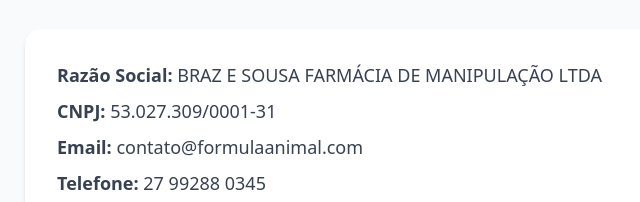
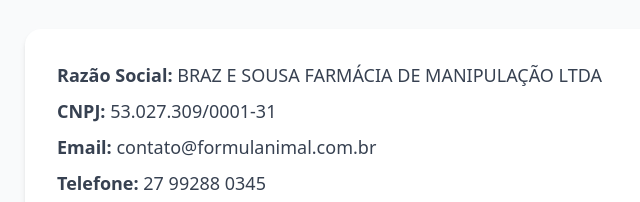
Before and after one commit to jeansalviano/formulanimal, a plain HTML site: page index.html in a window 1280 px wide. Shown: the part 1275-1477 px from the top of the page, 279-919 px from the left. Drawn offline with nearby package versions, Linux system fonts and the light colour scheme.

Commit message:
atualização de e-mail

```diff
--- a/index.html
+++ b/index.html
@@ -67,7 +67,7 @@
       <ul class="text-lg space-y-2 text-gray-700">
         <li><strong>Razão Social:</strong> BRAZ E SOUSA FARMÁCIA DE MANIPULAÇÃO LTDA</li>
         <li><strong>CNPJ:</strong> 53.027.309/0001-31</li>
-        <li><strong>Email:</strong> contato@formulaanimal.com</li>
+        <li><strong>Email:</strong> contato@formulanimal.com.br</li>
         <li><strong>Telefone:</strong> 27 99288 0345</li>
         <li><strong>Endereço:</strong> Rua Comissário Octávio Queiroz, 44 - Loja 03<br>
             Jardim da Penha, Vitória - ES, CEP 29060-270</li>
```
